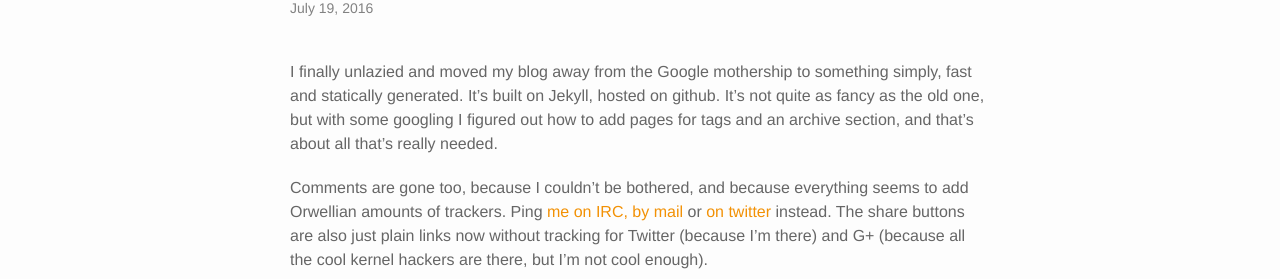
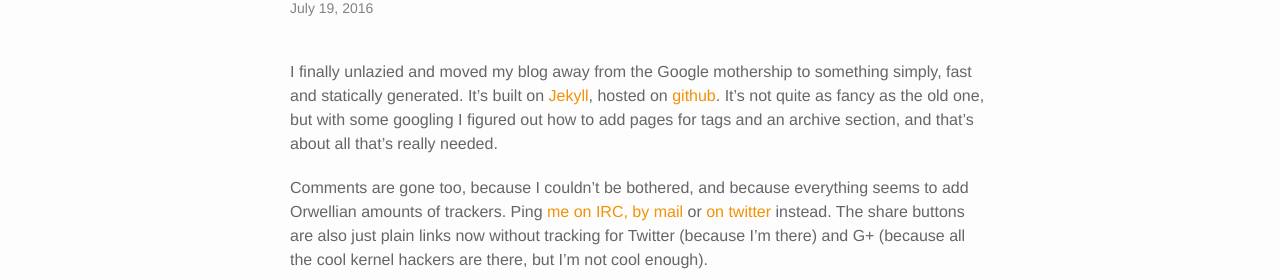
Before and after one commit to danvet/danvet.github.io, a Jekyll site: the page built from _posts/2016-07-19-new-blog-engine.md, in a window 1280 px wide. Shown: the part 146-425 px from the top of the page. Built offline with Jekyll 4.4.1, drawn with Linux system fonts in a browser that asks for light colours; some of the changed lines change nothing that is shown.

Commit message:
more links

```diff
--- a/_posts/2016-07-19-new-blog-engine.md
+++ b/_posts/2016-07-19-new-blog-engine.md
@@ -2,11 +2,13 @@
 layout: post
 title: New Blog Engine!
 ---
+
 I finally unlazied and moved my blog away from the Google mothership to
-something simply, fast and statically generated. It's built on Jekyll, hosted on
-github. It's not quite as fancy as the old one, but with some googling I figured
-out how to add pages for tags and an archive section, and that's about all
-that's really needed.
+something simply, fast and statically generated. It's built on
+[Jekyll](https://jekyllrb.com/), hosted on
+[github](https://github.com/danvet/danvet.github.io). It's not quite as fancy as
+the old one, but with some googling I figured out how to add pages for tags and
+an archive section, and that's about all that's really needed.
 
 Comments are gone too, because I couldn't be bothered, and because everything
 seems to add Orwellian amounts of trackers. Ping [me on IRC, by mail](/about) or
```
